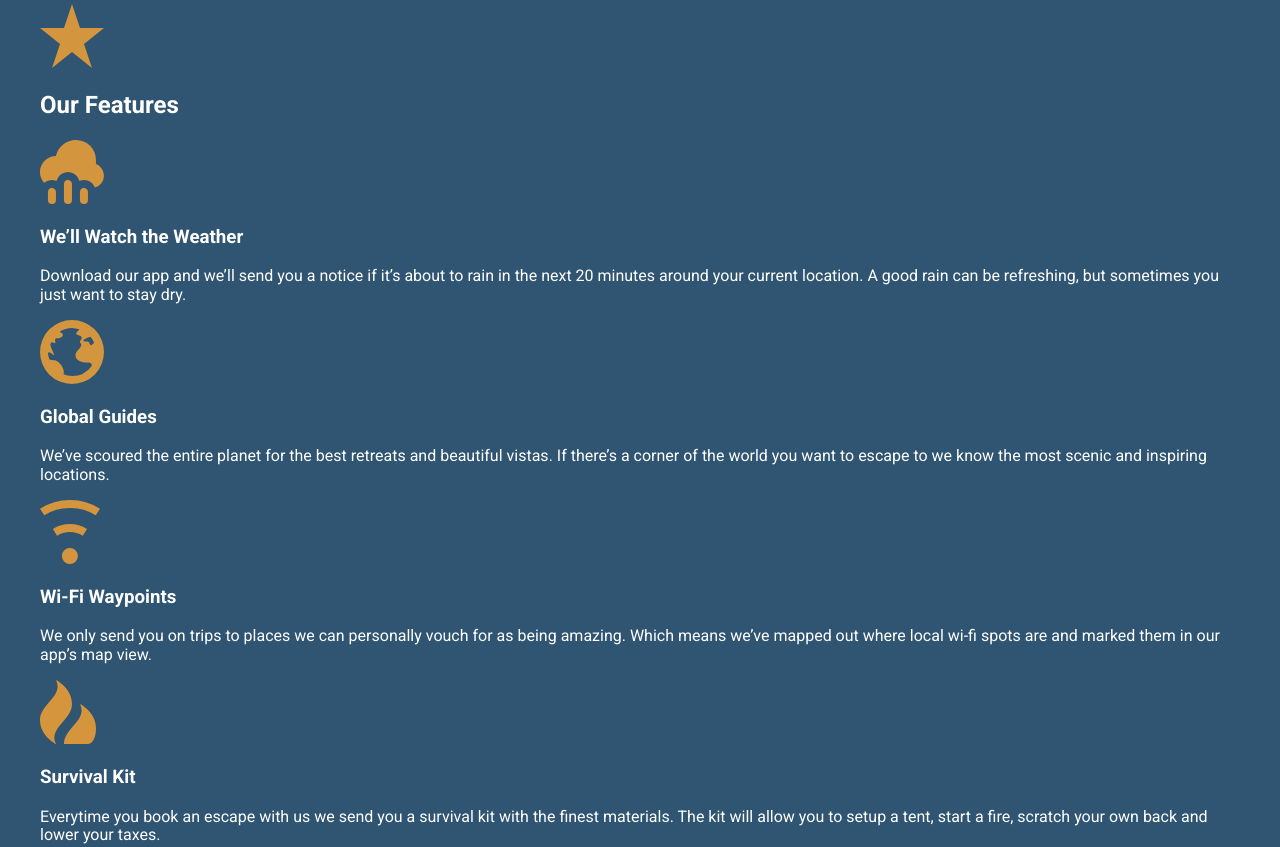
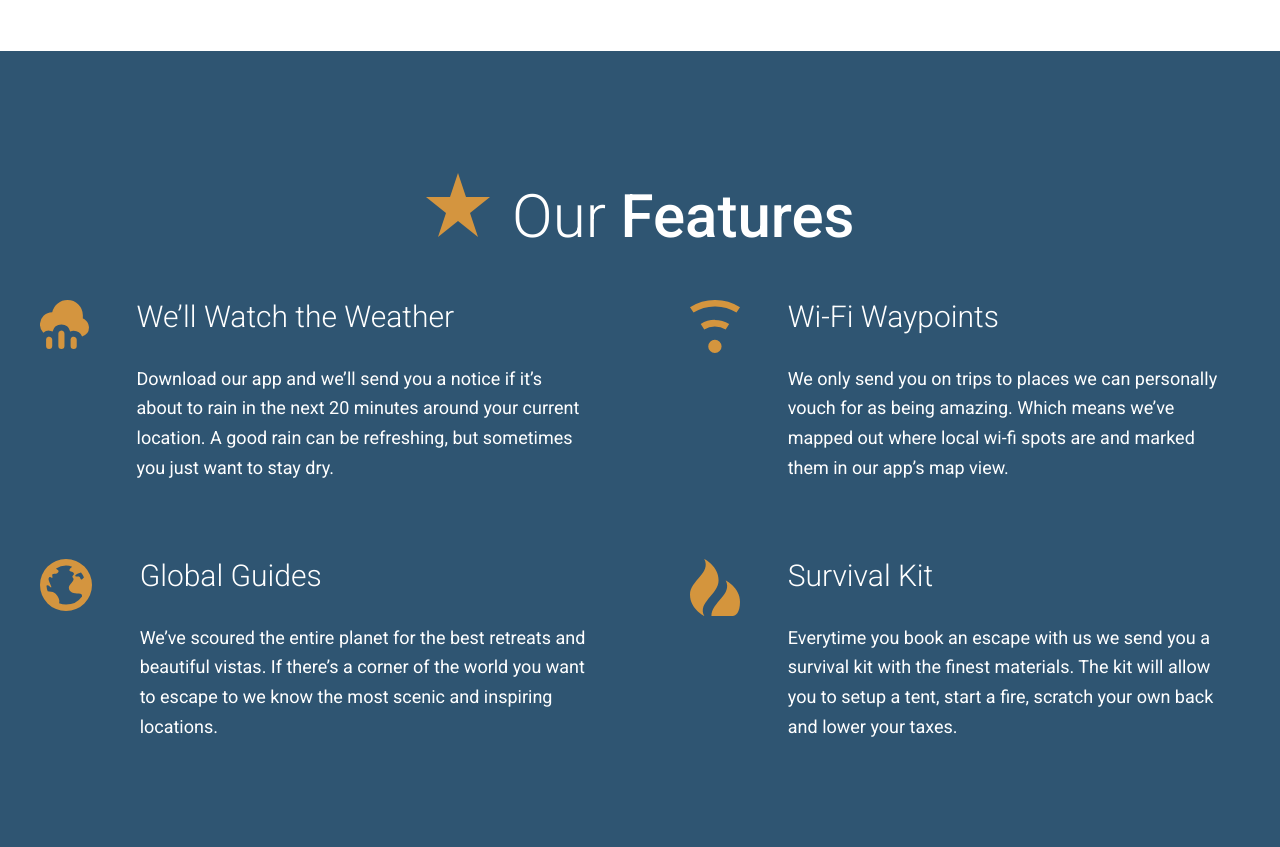
Before and after one commit to mahmoudhussien73/travel-site, a website: page app/index.html in a window 1280 px wide. Shown: the part 2263-3110 px from the top of the page. Drawn offline with Linux system fonts and the light colour scheme.

Commit message:
finshing features section

```diff
--- a/app/assets/css/main.css
+++ b/app/assets/css/main.css
@@ -492,6 +492,10 @@ a{color: #d59541;}
 	flex-direction: column;
 }
 
+.row > div{
+		width: 100%;
+	}
+
 @media (min-width: 800px){
 
 .row{
@@ -507,32 +511,40 @@ a{color: #d59541;}
 		padding-right: 2.5rem;
 	}
 
+.row--gutters-large{
+		margin-right: -100px;
+	}
+
+.row--gutters-large > div{
+		padding-right: 100px;
+	}
+
 .row__2{
-		flex: 2;
+		width: 16.60%;
 	}
 
 .row__3{
-		flex: 3;
+		width: 25%;
 	}
 
 .row__4{
-		flex: 4;
+		width: 33.33%;
 	}
 
 .row__6{
-		flex: 6;
+		width: 50%;
 	}
 
 .row__8{
-		flex: 8;
+		width: 66.66%;
 	}
 
 .row__10{
-		flex: 10;
+		width: 84.40%;
 	}
 
 .row__12{
-		flex: 12;
+		width: 100%;
 	}
 
 .headline{
@@ -622,6 +634,89 @@ a{color: #d59541;}
 		font-weight: 700;
 	}
 
+.section-title{
+	font-size: 2.55rem;
+	font-weight: 300;
+	text-align: center;
+}
+
+@media (min-width: 530px){
+
+.section-title{
+		font-size: 3.75rem
+}
+	}
+
+.section-title strong{
+		font-weight: 500;
+	}
+
+.section-title__icon{
+		display: block;
+		margin-right: auto;
+		margin-left: auto;
+		margin-bottom: .5rem;
+	}
+
+@media (min-width: 530px){
+
+.section-title__icon{
+			margin-right: .5rem;
+			margin-left: 0;
+			display: inline-block;
+			margin-bottom: 0
+	}
+	}
+
+.feature-item{
+	display: flex;
+	flex-direction: column;
+	margin-bottom: 3rem;
+	text-align: center;
+	border-bottom: 1px solid #000;
+}
+
+@media (min-width: 530px){
+
+.feature-item{
+		flex-direction: row;
+		text-align: left;
+		border-bottom: none
+}
+	}
+
+.feature-item__img{
+		text-align: center;
+    	margin-right: 1.5rem;
+	}
+
+@media (min-width: 530px){
+
+.feature-item__img{
+    		margin-right: 3rem
+	}
+	}
+
+.feature-item__img img{
+    		width: 5rem;
+    		margin-bottom: 1rem;
+    	}
+
+@media (min-width: 530px){
+
+.feature-item__img img{
+    			width: 10rem;
+    			margin-bottom: 0
+    	}
+	}
+
+.feature-item__content h3{
+			margin-top: 0;
+			font-size: 1.875rem;
+			font-weight: 300;
+			margin-bottom: 0;
+		}
+
 .b-m-md{
 	margin-bottom: 1rem;
 }
--- a/app/assets/src/sass/main.css
+++ b/app/assets/src/sass/main.css
@@ -9,4 +9,6 @@
 @import 'modules/_headline';
 @import 'modules/_page-section';
 @import'modules/_generic-content-container';
+@import'modules/_section-title';
+@import'modules/_feature-item';
 @import'modules/_helper';
--- /dev/null
+++ b/app/assets/src/sass/modules/_feature-item.css
@@ -0,0 +1,42 @@
+.feature-item{
+	display: flex;
+	flex-direction: column;
+	margin-bottom: 3rem;
+	text-align: center;
+	border-bottom: 1px solid #000;
+
+	@mixin atsmall{
+		flex-direction: row;
+		text-align: left;
+		border-bottom: none;
+	}
+
+	&__img{
+		text-align: center;
+    	margin-right: 1.5rem;
+
+    	@mixin atsmall{
+    		margin-right: 3rem;
+    	}
+
+    	& img{
+    		width: 5rem;
+    		margin-bottom: 1rem;
+
+    		@mixin atsmall{
+    			width: 10rem;
+    			margin-bottom: 0;
+    		}
+    	}
+	}
+
+	&__content{
+
+		h3{
+			margin-top: 0;
+			font-size: 1.875rem;
+			font-weight: 300;
+			margin-bottom: 0;
+		}
+	}
+}
--- a/app/assets/src/sass/modules/_row.css
+++ b/app/assets/src/sass/modules/_row.css
@@ -1,6 +1,10 @@
 .row{
 	display: flex;
 	flex-direction: column;
+
+	& > div{
+		width: 100%;
+	}
 
 	@mixin atmedium{
 		flex-direction: row;
@@ -9,30 +13,44 @@
 	&--gutters{
 		margin-right: -2.5rem;
 	}
+
 	&--gutters > div{
 		padding-right: 2.5rem;
 	}
+
+	&--gutters-large{
+		margin-right: -100px;
+	}
+
+	&--gutters-large > div{
+		padding-right: 100px;
+	}
+
 	&__2{
-		flex: 2;
+		width: 16.60%;
 	}
+
 	&__3{
-		flex: 3;
+		width: 25%;
 	}
 
 	&__4{
-		flex: 4;
+		width: 33.33%;
 	}
+
 	&__6{
-		flex: 6;
+		width: 50%;
 	}
 
 	&__8{
-		flex: 8;
+		width: 66.66%;
 	}
+
 	&__10{
-		flex: 10;
+		width: 84.40%;
 	}
+
 	&__12{
-		flex: 12;
+		width: 100%;
 	}
 }
--- /dev/null
+++ b/app/assets/src/sass/modules/_section-title.css
@@ -0,0 +1,27 @@
+.section-title{
+	font-size: 2.55rem;
+	font-weight: 300;
+	text-align: center;
+
+	@mixin atsmall{
+		font-size: 3.75rem;
+	}
+
+	strong{
+		font-weight: 500;
+	}
+
+	&__icon{
+		display: block;
+		margin-right: auto;
+		margin-left: auto;
+		margin-bottom: .5rem;
+
+		@mixin atsmall{
+			margin-right: .5rem;
+			margin-left: 0;
+			display: inline-block;
+			margin-bottom: 0;
+		}
+	}
+}
--- a/app/index.html
+++ b/app/index.html
@@ -66,24 +66,64 @@
 
   <div id="features" class="page-section page-section--blue">
     <div class="wrapper">
-      <img src="assets/images/icons/star.svg">
-      <h2>Our Features</h2>
 
+      <h2 class="section-title">
+        <img class="section-title__icon" src="assets/images/icons/star.svg">
+        Our <strong>Features</strong>
+      </h2>
+      <div class="row row--gutters-large generic-content-container">
+
+        <div class="row__6">
+
+          <div class="feature-item">
+            <div class="feature-item__img">
               <img src="assets/images/icons/rain.svg">
+            </div>
+            <div class="feature-item__content">
               <h3>We&rsquo;ll Watch the Weather</h3>
               <p>Download our app and we&rsquo;ll send you a notice if it&rsquo;s about to rain in the next 20 minutes around your current location. A good rain can be refreshing, but sometimes you just want to stay dry.</p>
+            </div>
+          </div>
 
+          <div class="feature-item">
+            <div class="feature-item__img">
                 <img src="assets/images/icons/globe.svg">
+            </div>
+            <div class="feature-item__content">
                 <h3>Global Guides</h3>
                 <p>We&rsquo;ve scoured the entire planet for the best retreats and beautiful vistas. If there&rsquo;s a corner of the world you want to escape to we know the most scenic and inspiring locations.</p>
+            </div>
+          </div>
 
+        </div>
+        <div class="row__6">
+
+          <div class="feature-item">
+            <div class="feature-item__img">
                 <img src="assets/images/icons/wifi.svg">
+            </div>
+            <div class="feature-item__content">
                  <h3>Wi-Fi Waypoints</h3>
                  <p>We only send you on trips to places we can personally vouch for as being amazing. Which means we&rsquo;ve mapped out where local wi-fi spots are and marked them in our app&rsquo;s map view.</p>
+            </div>
+          </div>
 
+
+
+
+          <div class="feature-item">
+            <div class="feature-item__img">
                 <img src="assets/images/icons/fire.svg">
+            </div>
+            <div class="feature-item__content">
                   <h3>Survival Kit</h3>
                   <p>Everytime you book an escape with us we send you a survival kit with the finest materials. The kit will allow you to setup a tent, start a fire, scratch your own back and lower your taxes.</p>
+            </div>
+          </div>
+
+
+        </div>
+      </div>
     </div>
   </div>
 
```
Lines whose indentation alone changed are shown as unchanged.
